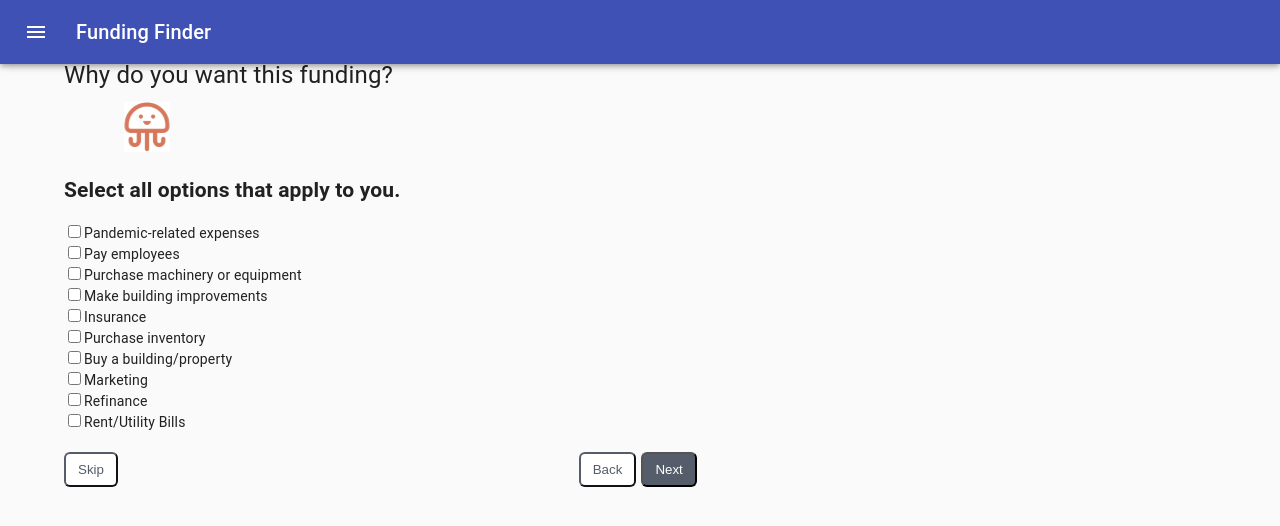
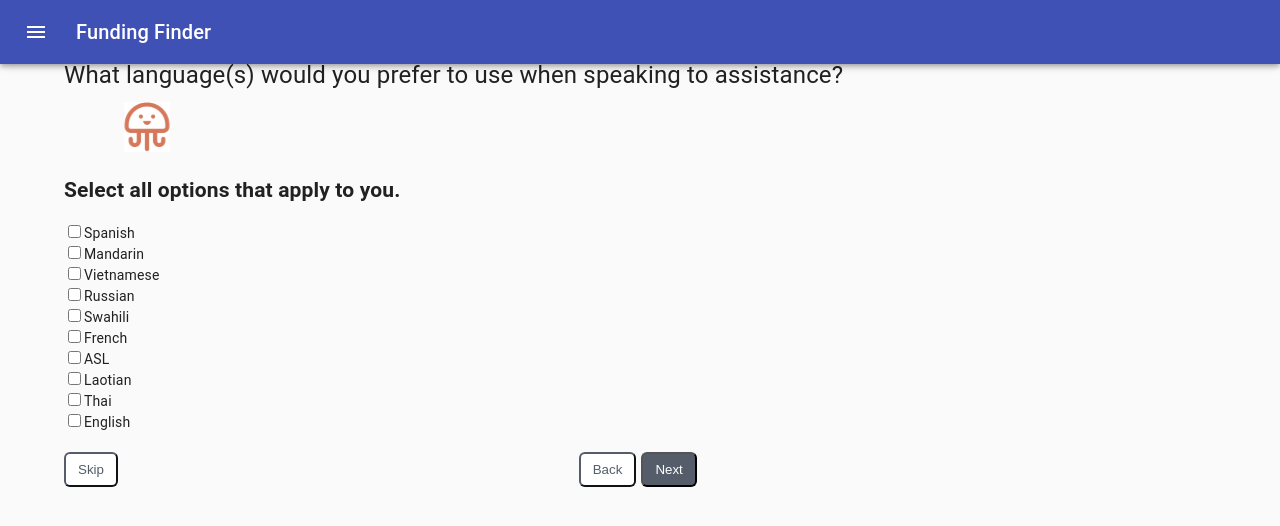
Before and after one commit to laurenng/Kala-Resilient-Small-Business, a React (Create React App) app in the folder kala-app/: page /form in a window 1280 px wide. Both pictures are taken after a click on the button "Begin Form". Shown: the top 526 px of the page. Built offline with nearby package versions, Linux system fonts and the light colour scheme.

Commit message:
created language question and added to funding form

```diff
--- /dev/null
+++ b/kala-app/src/funding_form/Question0_5.tsx
@@ -0,0 +1,123 @@
+import React from 'react';
+import { connect } from 'react-redux';
+import { updateFilters } from '../redux-data/actions';
+import AppState, {Filters} from '../redux-data/types';
+import './fundingForm.css';
+import kala from './kala_orange_solid 3.svg';
+
+interface state {
+    Spanish: boolean,
+    Mandarin: boolean,
+    Vietnamese: boolean,
+    Russian: boolean,
+    Swahili: boolean,
+    French: boolean,
+    ASL: boolean,
+    Laotian: boolean,
+    Thai: boolean,
+    English: boolean
+}
+
+interface props {
+    currentFilter: Filters,
+    updateFilters: (newFilters: Filters) => void,
+}
+
+class Question0 extends React.Component<props, state> {
+    constructor(props:any) {
+        super(props);
+        // setting state to what is dictated in redux (aka storing prev values here)
+        this.state = this.props.currentFilter.language.value;
+    }
+
+    // add states to redux here when component is removed from screen
+    // aka when user is done inputing
+    componentWillUnmount() {
+        let changes = this.props.currentFilter;
+        changes.language.value = this.state;
+        updateFilters(changes);
+    }
+
+    // adding redux here to change filters properties
+    private handleChange = (event: React.ChangeEvent<HTMLInputElement>) =>{
+        let changingLabel = event.target.value;
+        // typescript sucks and doesn't let me do the line below without the ts-ignore....
+        // @ts-ignore
+        let pastValue = this.state[changingLabel]
+
+        // updating state to toggle boolean value
+        this.setState({
+            [changingLabel]: !pastValue
+        } as any);
+    }
+
+    render() {
+        return(
+            <div className="formQuestion" id="question1">
+                  <h1 className="question" >What language(s) would you prefer to use when speaking to assistance?</h1>
+                  <img src={kala} alt="Kala the squid"/>
+                  <h2>Select all options that apply to you.</h2>
+                  {this.q1Options.map(answer => {
+                      // @ts-ignore
+                      let booleanChecked = this.state[answer.label];
+                      return(
+                        <div key={answer.value} onChange={this.handleChange}>
+                            {/* @ts-ignore */}
+                            <input className="answer" type="checkbox" onChange={this.handleChange} checked={booleanChecked}
+                            id={answer.value} value={answer.value}></input>
+                            <label htmlFor={answer.value}>{answer.value}</label>
+                        </div>
+                      )
+
+                  })}
+                </div>
+        )
+    }
+
+    private q1Options = [
+        {
+            value: "Spanish"
+        },
+        {
+            value: "Mandarin"
+        },
+        {
+            value: "Vietnamese"
+        },
+        {
+            value: "Russian"
+        },
+        {
+            value: "Swahili"
+        },
+        {
+            value: "French"
+        },
+        {
+            value: "ASL"
+        },
+        {
+            value: "Laotian"
+        },
+        {
+            value: "Thai"
+        },
+        {
+            value: "English"
+        }
+    ];
+}
+
+function mapStateToProps(state: AppState) {
+    return {
+        currentFilter: state.currentFilter
+    }
+}
+
+function mapDispatchToProps(dispatch: any)  {
+    return {
+        updateFilters: (  newFilters: Filters ) => dispatch(updateFilters(newFilters))
+    }
+}
+
+export default connect(mapStateToProps, mapDispatchToProps)(Question0);
--- a/kala-app/src/funding_form/Question3.tsx
+++ b/kala-app/src/funding_form/Question3.tsx
@@ -22,6 +22,7 @@ class Question3 extends React.Component<props, state> {
     }
 
     componentWillUnmount() {
+        console.log(this.props.currentFilter)
         let changes = this.props.currentFilter;
         changes.bizType.value = this.state;
         updateFilters(changes);
@@ -43,7 +44,7 @@ class Question3 extends React.Component<props, state> {
                 <div onChange={this.handleChange}>
                     <select id="bizType" name="bizType" defaultValue={this.state.choice}>
                         {this.q3Options.map(answer => (
-                            <option value={answer}> {answer}</option>
+                            <option value={answer} key={answer}> {answer}</option>
                         ))}
                     </select>
                 </div>
@@ -51,7 +52,7 @@ class Question3 extends React.Component<props, state> {
         )
     }
 
-    q3Options = ["Sole proprietorship", "LLC", "Corporation", "Nonprofit", "Other"];
+    q3Options = ["none", "Sole proprietorship", "LLC", "Corporation", "Nonprofit", "Other"];
 }
 
 function mapStateToProps(state: AppState) {
--- a/kala-app/src/funding_form/fundingForm.tsx
+++ b/kala-app/src/funding_form/fundingForm.tsx
@@ -1,6 +1,7 @@
 import { Divider } from '@material-ui/core';
 import React from 'react';
 import './fundingForm.css';
+import Question0 from './Question0_5';
 import Question1 from './Question1';
 import Question2 from './Question2';
 import Question3 from './Question3';
@@ -44,7 +45,7 @@ class FundingForm extends React.Component<any, any> {
       let question;
       switch (num) {
         case 1:
-          question = <Question1/>
+          question = <Question0/>
           break;
         case 2:
           question  = <Question2 />
@@ -100,7 +101,7 @@ class FundingForm extends React.Component<any, any> {
       } else { // end screen after questions are done
         displayScreen =
           <div>
-            <h1>this is last screeen</h1>
+            <p>You've completed all our questions! Are you sure you want to submit your answers?</p>;
             <input type="submit" value="Submit" className="hidden" id="submitBtn" onClick={e => {e.preventDefault(); this.handleSubmit()}}></input>
           </div>
       }
--- a/kala-app/src/redux-data/types.tsx
+++ b/kala-app/src/redux-data/types.tsx
@@ -24,10 +24,17 @@ export const reasonFilter  = {
     rent: false
 }
 
-export const genderFilter  = {
-    male: false, //{value: false, label: "male"},
-    female: false, //{value: false, label: "female"},
-    nb: false, //{value: false, label: "nonbinary"},
+export const languageFilter  = {
+    Spanish: false,
+    Mandarin: false,
+    Vietnamese: false,
+    Russian: false,
+    Swahili: false,
+    French: false,
+    ASL: false,
+    Laotian: false,
+    Thai: false,
+    English: false
 }
 
 export const whenFilter = {
@@ -35,10 +42,11 @@ export const whenFilter = {
 }
 
 export const bizTypeFilter = {
-    choice: "LLC"
+    choice: "none"
 }
 
 export const filters : Filters = {
+    language: {value: languageFilter, label: "language"},
     reason: {value: reasonFilter, label: "reason"},
     when: {value: whenFilter, label: "when"},
     bizType: {value: bizTypeFilter, label: "bizType"}
--- a/kala-app/src/search-pages/FundingRect.tsx
+++ b/kala-app/src/search-pages/FundingRect.tsx
@@ -59,7 +59,7 @@ class FundingRect extends React.Component<props, state> {
          </div>
          <h3><strong>Type: </strong> {d.type}</h3>
          <p className="fundingFont">{shortenDescription}</p>
-         <div className="moreDetailsBox learnMore" onClick={() => this.handleClick(d)}>
+         <div className="moreDetailsBox learnMore">
           <p>Learn More</p>
          </div>
          <div className="moreDetailsBox url">
--- a/kala-app/src/search-pages/taRect.tsx
+++ b/kala-app/src/search-pages/taRect.tsx
@@ -51,7 +51,7 @@ class TaRect extends React.Component<props, state> {
         <div className="fundBox" onClick={() => this.handleClick(d)}>
             <h1>{d.name}</h1>
             <p className="fundingFont">{shortenDescription}</p>
-            <div className="moreDetailsBox learnMore" onClick={() => this.handleClick(d)}>
+            <div className="moreDetailsBox learnMore">
               <p>Learn More</p>
             </div>
             <div className="moreDetailsBox url">
```
Also changed, not shown: 2 other files (tests, documents, lock files or other folders).
